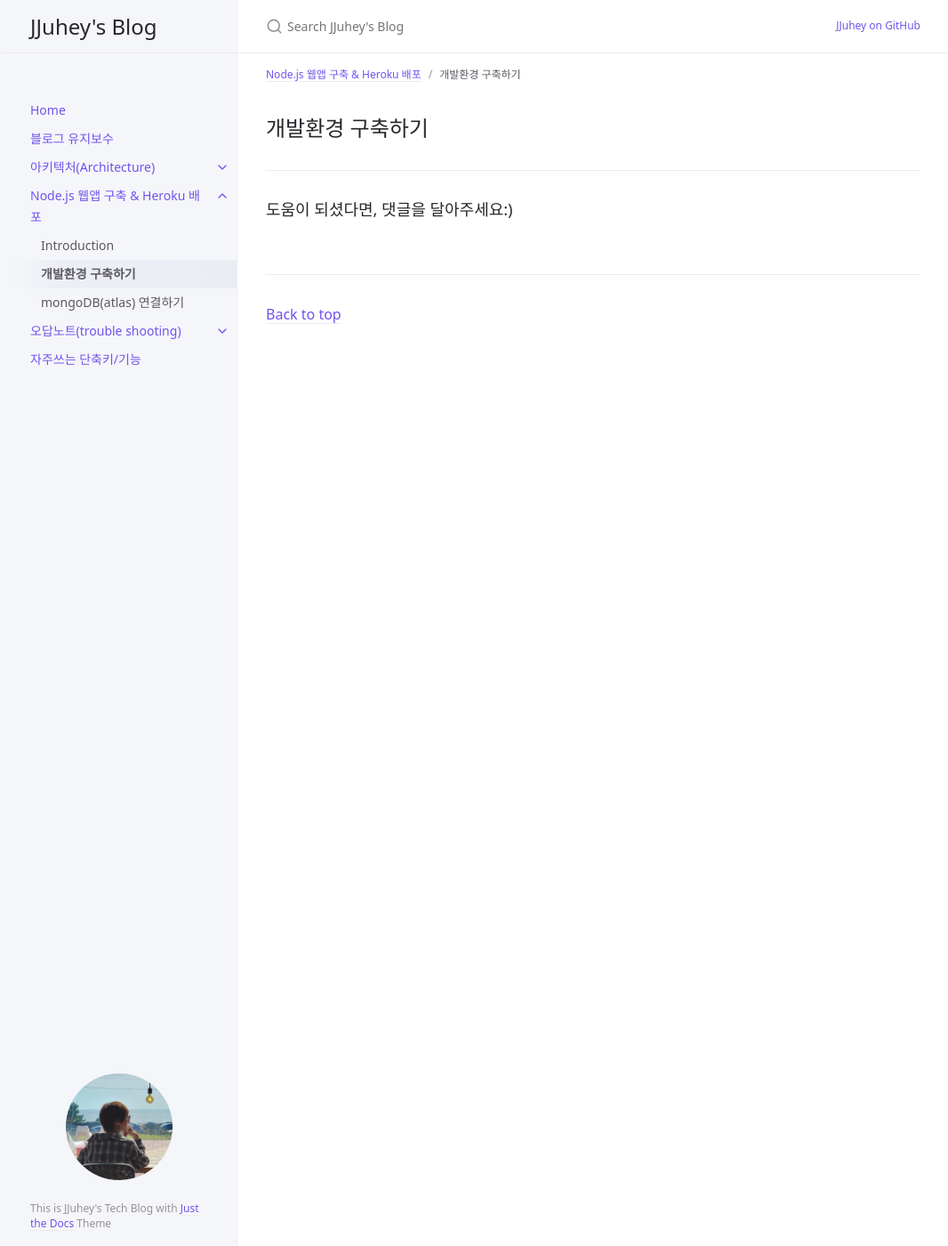
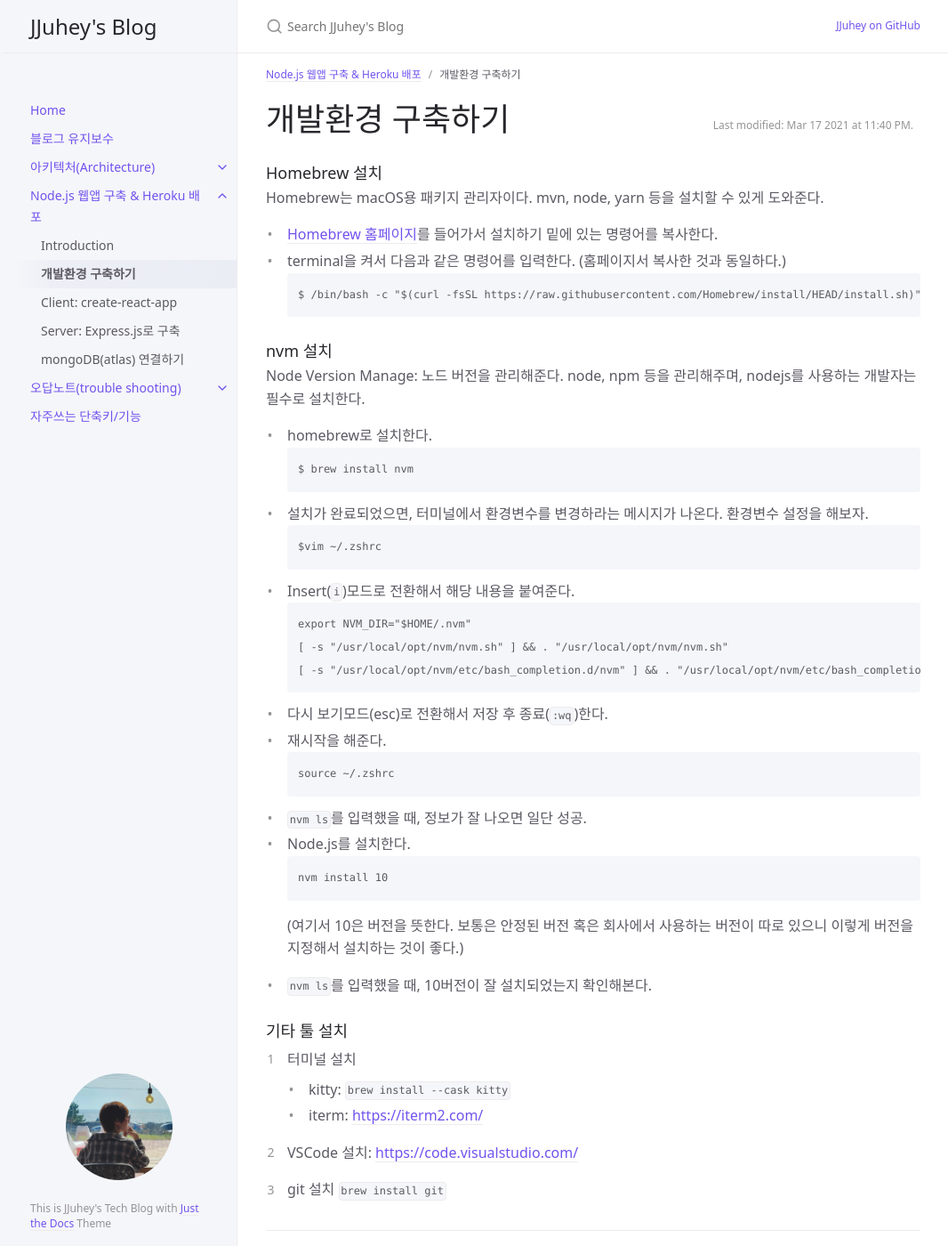
Before and after one commit to s-seo/jjuhey.github.io, a Jekyll site: the page built from docs/make-homepage/develop-env.md, in a window 1280 px wide and 1400 px high. Shown: the whole window at 89% size, without its empty margins (105-1171 px from the left). Built offline with Jekyll 4.4.1, drawn with Linux system fonts in a browser that asks for light colours; comment, search, counter and statistics services are not loaded.

Commit message:
Add post related to make homepage

````diff
--- a/docs/make-homepage/develop-env.md
+++ b/docs/make-homepage/develop-env.md
@@ -3,6 +3,56 @@ layout: post
 title: 개발환경 구축하기
 parent: Node.js 웹앱 구축 & Heroku 배포
 nav_order: 2
+last_modified_date: 2021-03-17 23:40
+lastmod: 2021-03-17 23:40
 ---
 
-## 개발환경 구축하기
+# **개발환경 구축하기**
+
+### Homebrew 설치
+Homebrew는 macOS용 패키지 관리자이다. mvn, node, yarn 등을 설치할 수 있게 도와준다.
+
+* [Homebrew 홈페이지](https://brew.sh/index_ko)를 들어가서 설치하기 밑에 있는 명령어를 복사한다.
+* terminal을 켜서 다음과 같은 명령어를 입력한다. (홈페이지서 복사한 것과 동일하다.)
+  ```
+  $ /bin/bash -c "$(curl -fsSL https://raw.githubusercontent.com/Homebrew/install/HEAD/install.sh)"
+  ```
+
+### nvm 설치
+Node Version Manage: 노드 버전을 관리해준다. node, npm 등을 관리해주며, nodejs를 사용하는 개발자는 필수로 설치한다.
+* homebrew로 설치한다.
+  ```
+  $ brew install nvm
+  ```
+* 설치가 완료되었으면, 터미널에서 환경변수를 변경하라는 메시지가 나온다. 환경변수 설정을 해보자.
+  ```
+  $vim ~/.zshrc
+  ```
+* Insert(`i`)모드로 전환해서 해당 내용을 붙여준다.
+  ```
+  export NVM_DIR="$HOME/.nvm"
+  [ -s "/usr/local/opt/nvm/nvm.sh" ] && . "/usr/local/opt/nvm/nvm.sh"
+  [ -s "/usr/local/opt/nvm/etc/bash_completion.d/nvm" ] && . "/usr/local/opt/nvm/etc/bash_completion.d/nvm"
+  ```
+* 다시 보기모드(esc)로 전환해서 저장 후 종료(`:wq`)한다.
+* 재시작을 해준다.
+  ```
+  source ~/.zshrc
+  ```
+* `nvm ls`를 입력했을 때, 정보가 잘 나오면 일단 성공.
+* Node.js를 설치한다.
+  ```
+  nvm install 10
+  ```
+  (여기서 10은 버전을 뜻한다. 보통은 안정된 버전 혹은 회사에서 사용하는 버전이 따로 있으니 이렇게 버전을 지정해서 설치하는 것이 좋다.)
+* `nvm ls`를 입력했을 때, 10버전이 잘 설치되었는지 확인해본다.
+
+### 기타 툴 설치
+1. 터미널 설치
+* kitty: `brew install --cask kitty`
+* iterm: [https://iterm2.com/](https://iterm2.com/)
+
+2. VSCode 설치: [https://code.visualstudio.com/](https://code.visualstudio.com/)
+
+3. git 설치
+`brew install git`
````
Also changed, not shown: docs/make-homepage/client-setting.md (added, +9 -0 lines), docs/make-homepage/introduction.md (+2 -2 lines), docs/make-homepage/mongoDB-connect.md (+1 -1 lines), docs/make-homepage/server-setting.md (added, +9 -0 lines), docs/trouble-shooting/sitemap-missing.md (+1 -1 lines).
